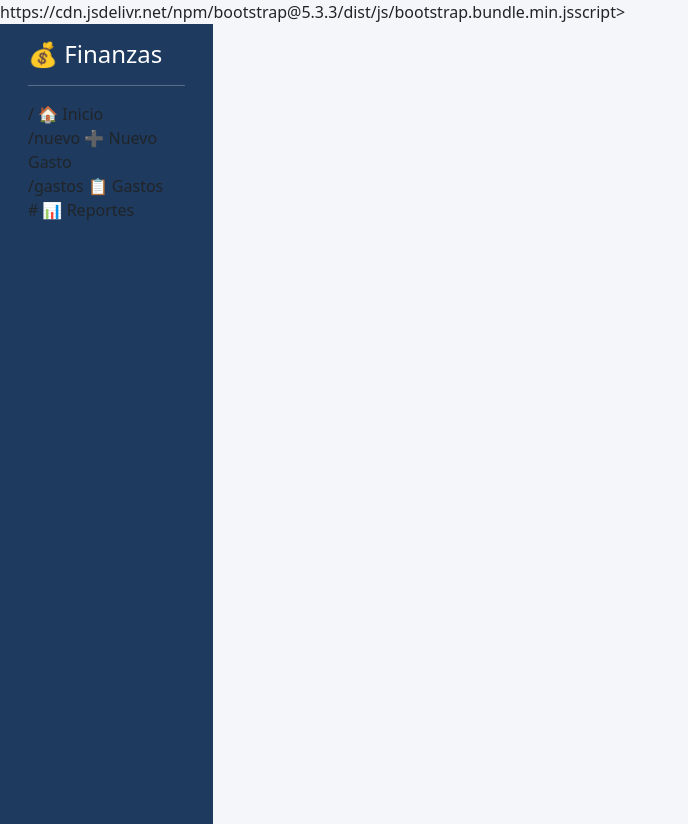
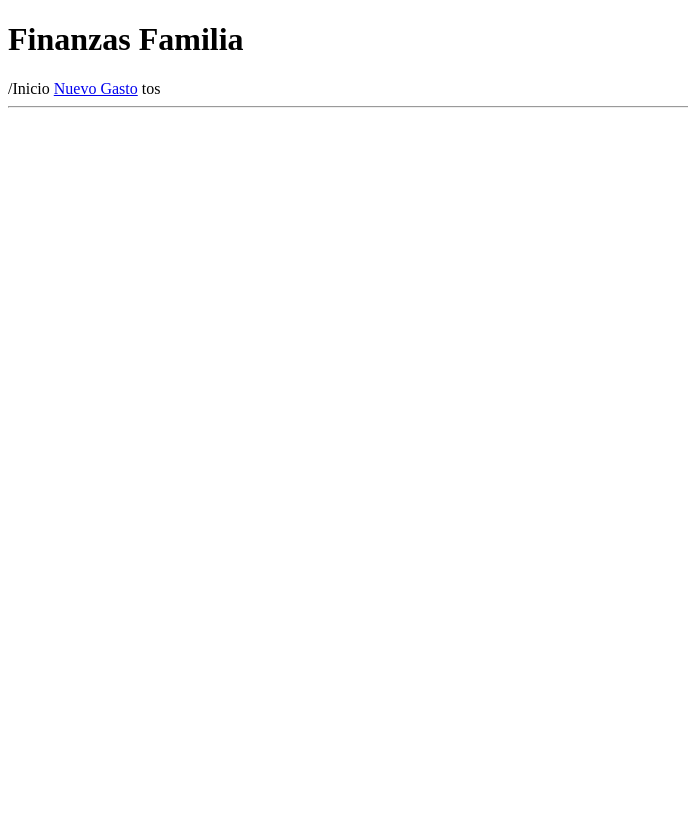
Before and after one commit to kleiwerfn2/finanzas-familiaNP, a Flask app: page / in a window 1280 px wide. Shown: the whole page, without its empty margins (0-688 px from the left). After the commit the page ends 108 px from the top, so only its background shows below. Run offline with Flask 3, Linux system fonts and the light colour scheme.

Commit message:
pruba de menu

```diff
--- a/templates/base.html
+++ b/templates/base.html
@@ -1,116 +1,22 @@
 <!DOCTYPE html>
-<html lang="es">
-
+<html>
 <head>
-    <meta charset="UTF-8">
-    <meta name="viewport" content="width=device-width, initial-scale=1.0">
-    <title>Finanzas Familia NP</title>
-
-    <link href="https://cdn.jsdelivr.net/npm/bootstrap@5.3.3/dist/css/bootstrap.min.css"
-          rel="stylesheet">
-
-    https://cdn.jsdelivr.net/npm/bootstrap@5.3.3/dist/js/bootstrap.bundle.min.jsscript>
-
-    <style>
-
-        body{
-            background-color:#f5f6fa;
-        }
-
-        .sidebar{
-            min-height:100vh;
-            background:#1e3a5f;
-        }
-
-        .sidebar .nav-link{
-            color:white;
-        }
-
-        .sidebar .nav-link:hover{
-            background:rgba(255,255,255,.15);
-            border-radius:8px;
-        }
-
-        .content{
-            padding:20px;
-        }
-
-    </style>
-
+    <title>Prueba</title>
 </head>
 
 <body>
 
-<div class="container-fluid">
+<h1>Finanzas Familia</h1>
 
-    <div class="row">
+/Inicio</a>
 
-        <!-- MENU LATERAL -->
+<a href="/nuevo">Nuevo Gasto</a>
+tos</a>
 
-        <nav class="col-md-2 d-md-block sidebar collapse" id="sidebarMenu">
+<hr>
 
-            <div class="pt-3 px-3">
-
-                <h4 class="text-white">
-                    💰 Finanzas
-                </h4>
-
-                <hr class="text-white">
-
-                <ul class="nav flex-column">
-
-                    <li class="nav-item">
-                        /
-                            🏠 Inicio
-                        </a>
-                    </li>
-
-                    <li class="nav-item">
-                        /nuevo
-                            ➕ Nuevo Gasto
-                        </a>
-                    </li>
-
-                    <li class="nav-item">
-                        /gastos
-                            📋 Gastos
-                        </a>
-                    </li>
-
-                    <li class="nav-item">
-                        #
-                            📊 Reportes
-                        </a>
-                    </li>
-
-                </ul>
-
-            </div>
-
-        </nav>
-
-        <!-- CONTENIDO -->
-
-        <main class="col-md-10 ms-sm-auto content">
-
-            <button
-                class="btn btn-primary d-md-none mb-3"
-                type="button"
-                data-bs-toggle="collapse"
-                data-bs-target="#sidebarMenu">
-
-                ☰ Menú
-
-            </button>
-
-            {% block contenido %}
-            {% endblock %}
-
-        </main>
-
-    </div>
-
-</div>
+{% block contenido %}
+{% endblock %}
 
 </body>
 </html>
```
